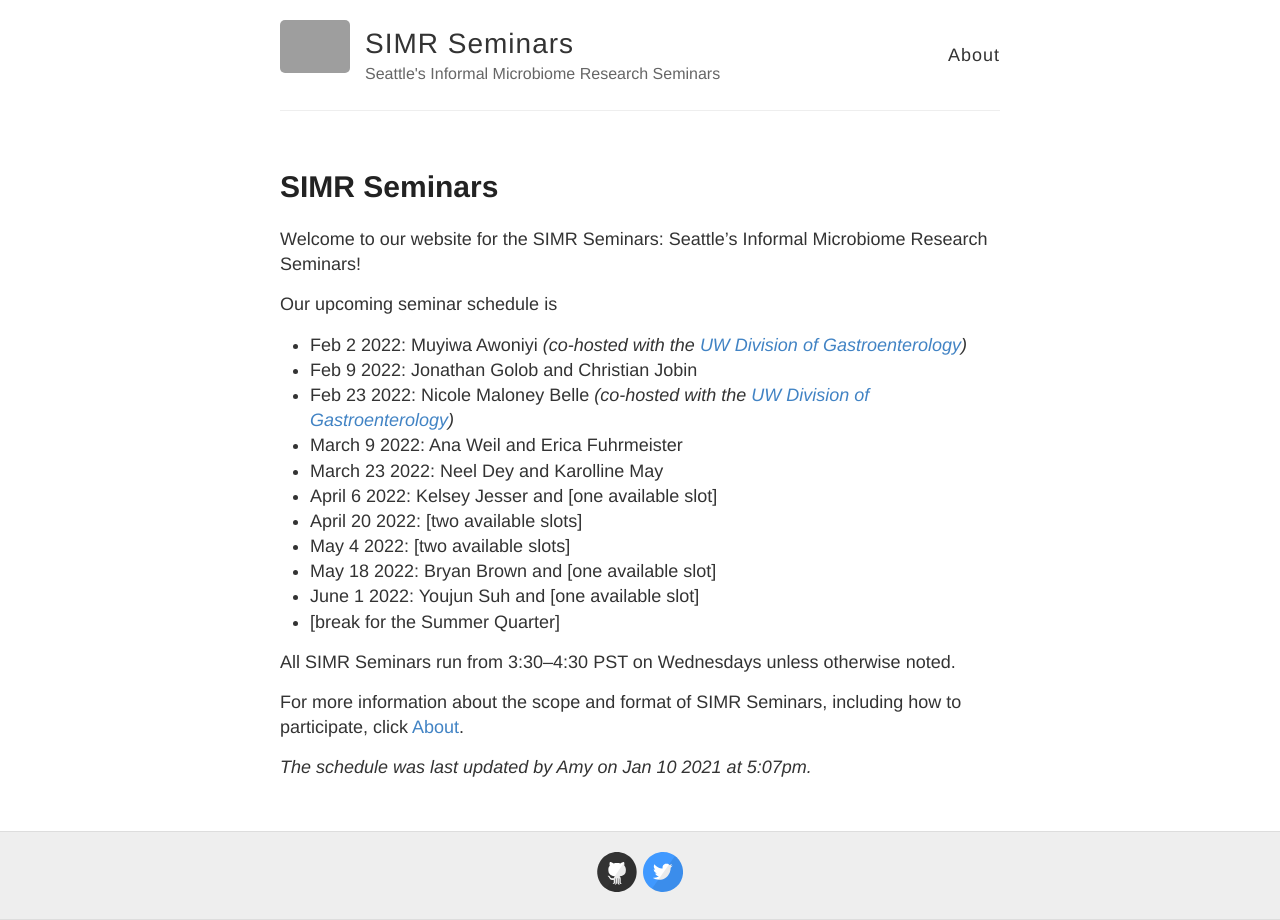
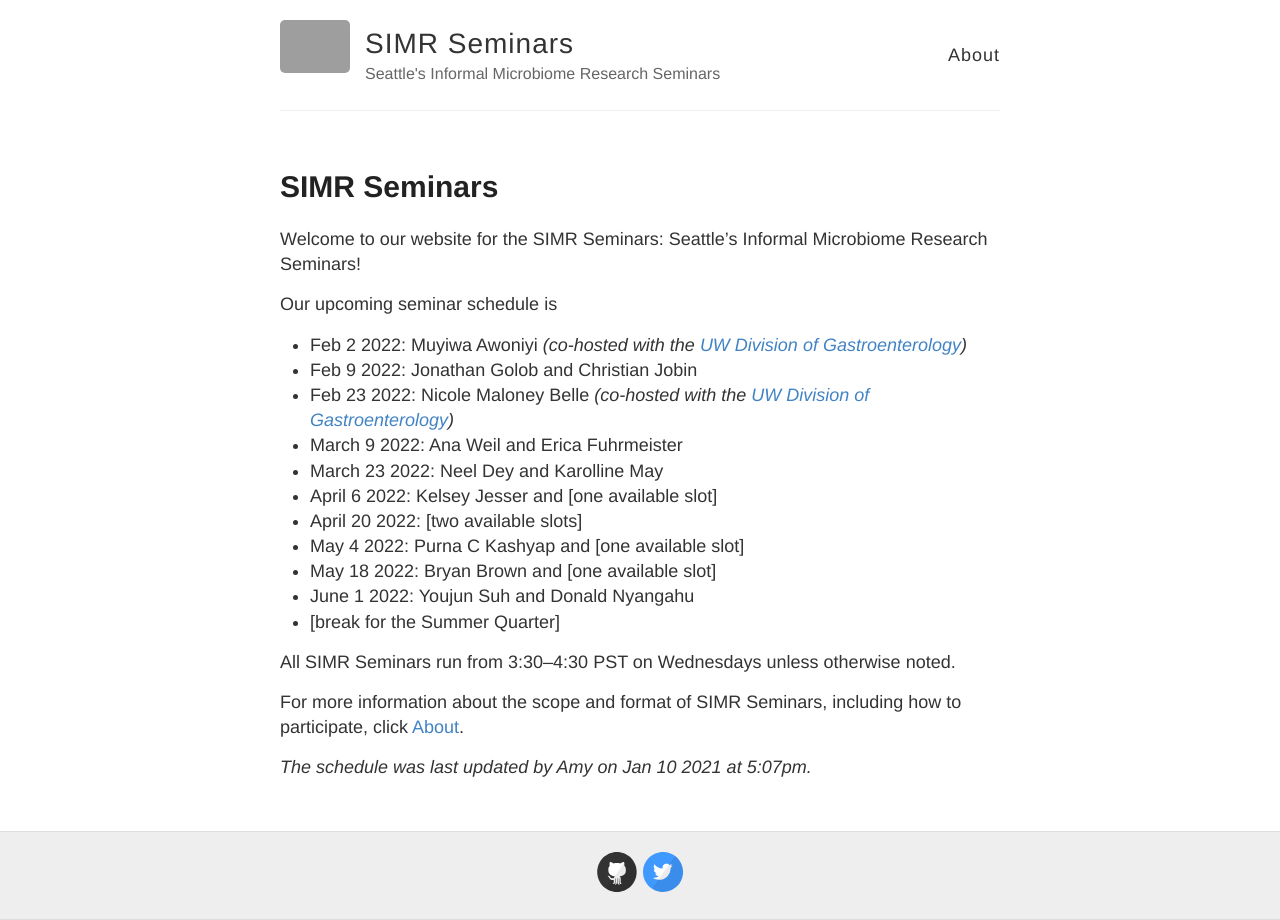
Before and after one commit to SIMR-seminars/SIMR-seminars.github.io, a Jekyll site: the page built from _posts/2021-12-7-SIMR-Seminars.md, in a window 1280 px wide. Built offline with Jekyll 4.4.1, drawn with Linux system fonts in a browser that asks for light colours; grey boxes are pictures that could not be loaded.

Commit message:
update schedule

```diff
--- a/_posts/2021-12-7-SIMR-Seminars.md
+++ b/_posts/2021-12-7-SIMR-Seminars.md
@@ -14,9 +14,9 @@ Our upcoming seminar schedule is
 - March 23 2022: Neel Dey and Karolline May
 - April 6 2022: Kelsey Jesser and [one available slot]
 - April 20 2022: [two available slots]
-- May 4 2022: [two available slots]
+- May 4 2022: Purna C Kashyap and [one available slot]
 - May 18 2022: Bryan Brown and [one available slot]
-- June 1 2022: Youjun Suh and [one available slot]
+- June 1 2022: Youjun Suh and Donald Nyangahu
 - [break for the Summer Quarter]
 
 All SIMR Seminars run from 3:30--4:30 PST on Wednesdays unless otherwise noted.
```
